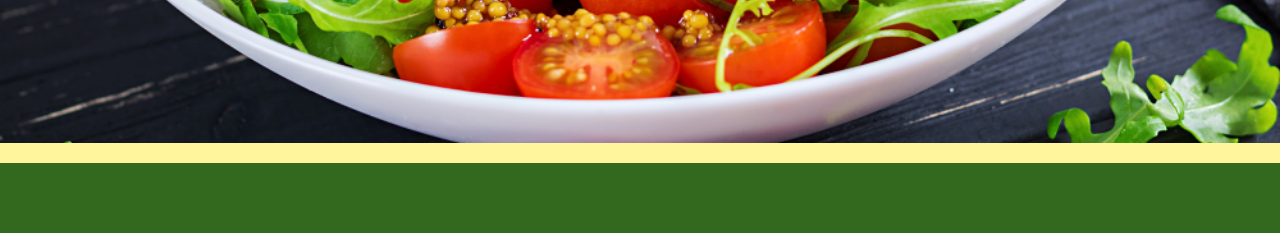
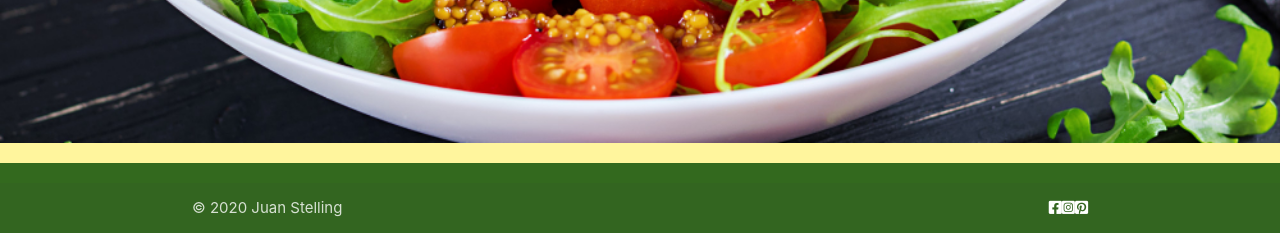
Before and after one commit to anee127/Milestone-Project-3, a Flask app: page / in a window 1280 px wide. Shown: the part 721-954 px from the top of the page. Before the commit the page ends 884 px from the top, so only its background shows below. Run offline with Flask 2, Linux system fonts and the light colour scheme; data that the repository does not hold is empty; some libraries are stand-ins or nearby versions; some web fonts are replaced.

Commit message:
added footer with social links to base template

```diff
--- a/templates/base.html
+++ b/templates/base.html
@@ -50,10 +50,23 @@
           {% endif %}
           </ul>
     </header>
+    <!-- link to index.html -->
   <main>
     {% block content %}
     {% endblock %}
 </main>
+        <!-- Footer -->
+        <footer class="page-footer #33691e light-green darken-4">
+          <div class="footer-copyright">
+              <div class="container">
+                  © 2020 Juan Stelling
+                  <a class="white-text right social-icons" target="_blank" href="https://pinterest.com/"><i class="fab fa-pinterest-square"></i></a>
+                  <a class="white-text right social-icons" target="_blank" href="https://www.instagram.com/"><i class="fab fa-instagram-square"></i></a>
+                  <a class="white-text right social-icons" target="_blank" href="https://www.facebook.com/"><i class="fab fa-facebook-square"></i></a>
+              </div>
+          </div>
+      </footer>
+
 <!--Script Tags-->
     <script src="https://code.jquery.com/jquery-3.6.0.min.js"
         integrity="sha256-/xUj+3OJU5yExlq6GSYGSHk7tPXikynS7ogEvDej/m4=" crossorigin="anonymous"></script>
```
